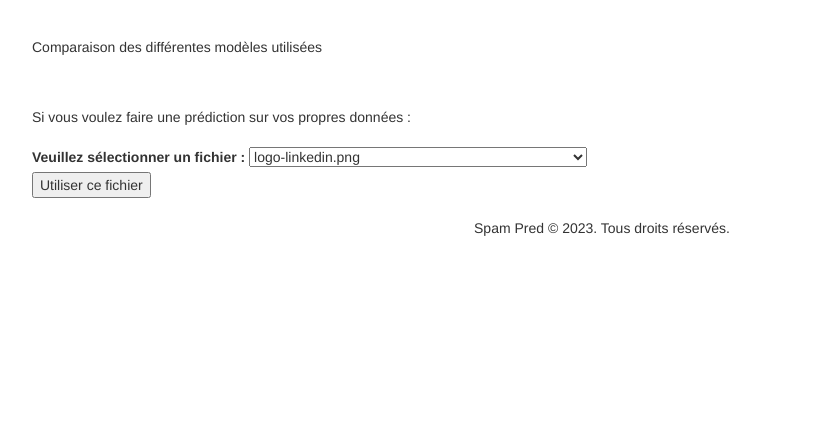
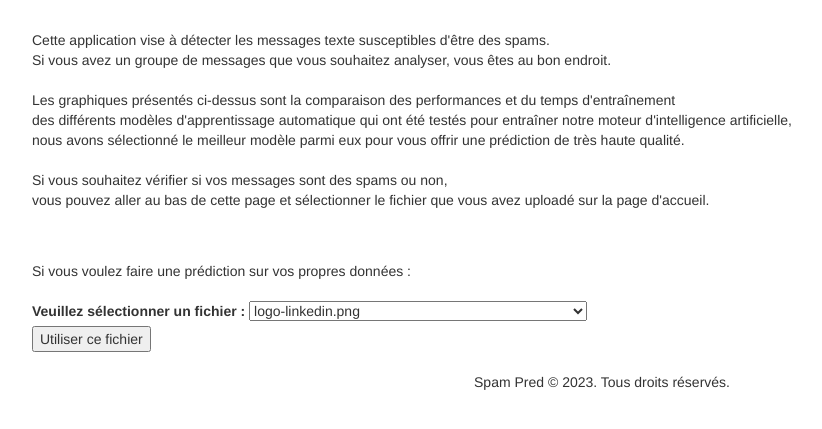
Before and after one commit to Cesarp27/E1_Projet-Spam, a Django app: template authentification/templates/projetspam.html in a window 1280 px wide. Shown: the part 161-590 px from the top of the page, without its empty margins (38-860 px from the left). Run offline with Django 4.2, Linux system fonts and the light colour scheme; the template is opened without the code that fills it: values that come from a table or form of the project are taken from there, others are empty; data comes from the database, SQL or seed files in the repository; both versions use the stored data as it was after the commit; parts of the project's set-up code (start-up, migrations or seed data) failed here and were passed over; some libraries are stand-ins or nearby versions.

Commit message:
Mise à jour html de l'application

```diff
--- a/authentification/templates/projetspam.html
+++ b/authentification/templates/projetspam.html
@@ -19,7 +19,15 @@
 
   <br>
 
-  <h5>Comparaison des différentes modèles utilisées</h5>
+  <p>Cette application vise à détecter les messages texte susceptibles d'être des spams. </br>
+    Si vous avez un groupe de messages que vous souhaitez analyser, vous êtes au bon endroit.</br></br>
+
+    Les graphiques présentés ci-dessus sont la comparaison des performances et du temps d'entraînement </br>
+    des différents modèles d'apprentissage automatique qui ont été testés pour entraîner notre moteur d'intelligence artificielle, </br>
+    nous avons sélectionné le meilleur modèle parmi eux pour vous offrir une prédiction de très haute qualité. </br></br>
+
+    Si vous souhaitez vérifier si vos messages sont des spams ou non, </br>
+    vous pouvez aller au bas de cette page et sélectionner le fichier que vous avez uploadé sur la page d'accueil.</p>
   <br>
 
   <div class="container">
```
Also changed, not shown: authentification/templates/index.html (+12 -0 lines), db.sqlite3.
